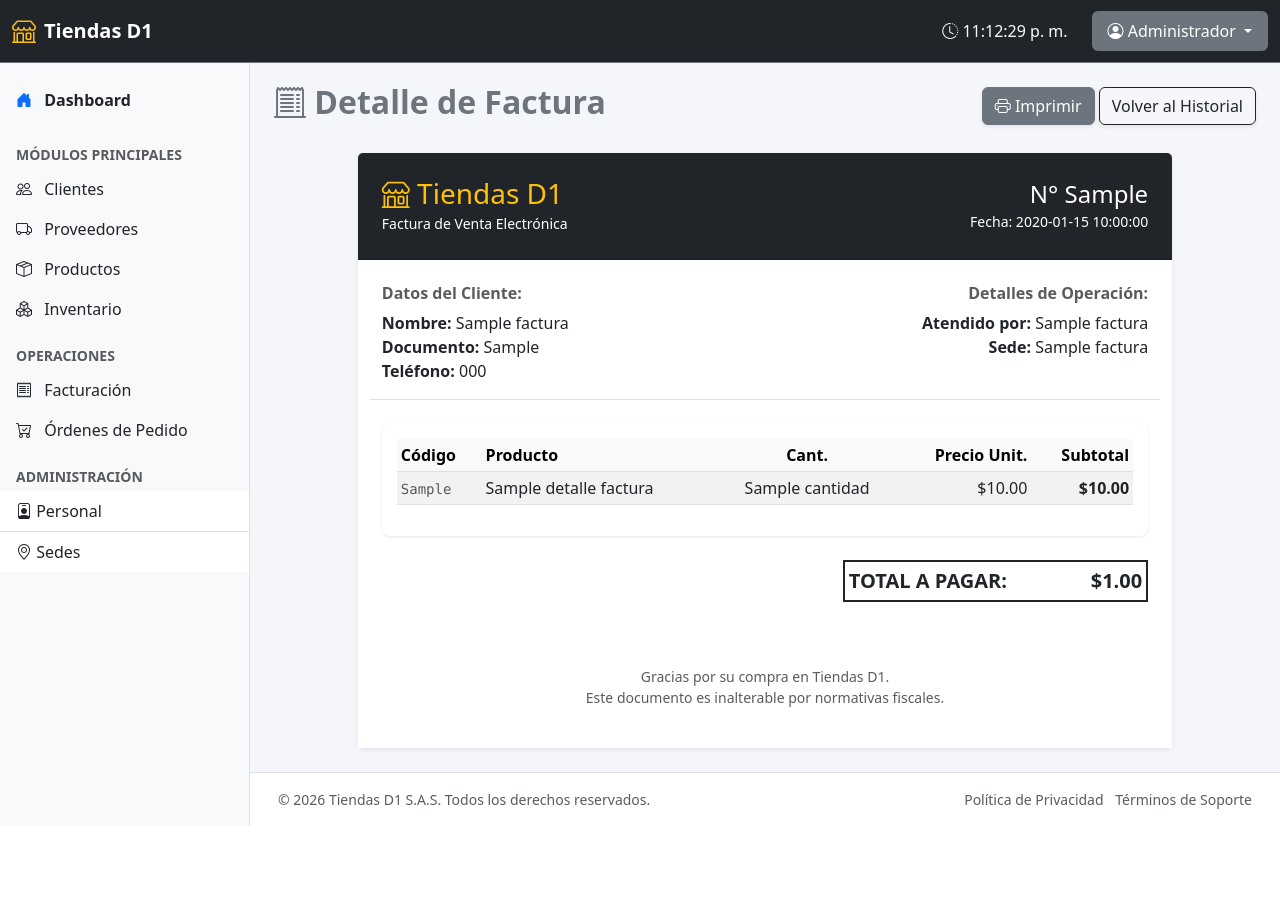
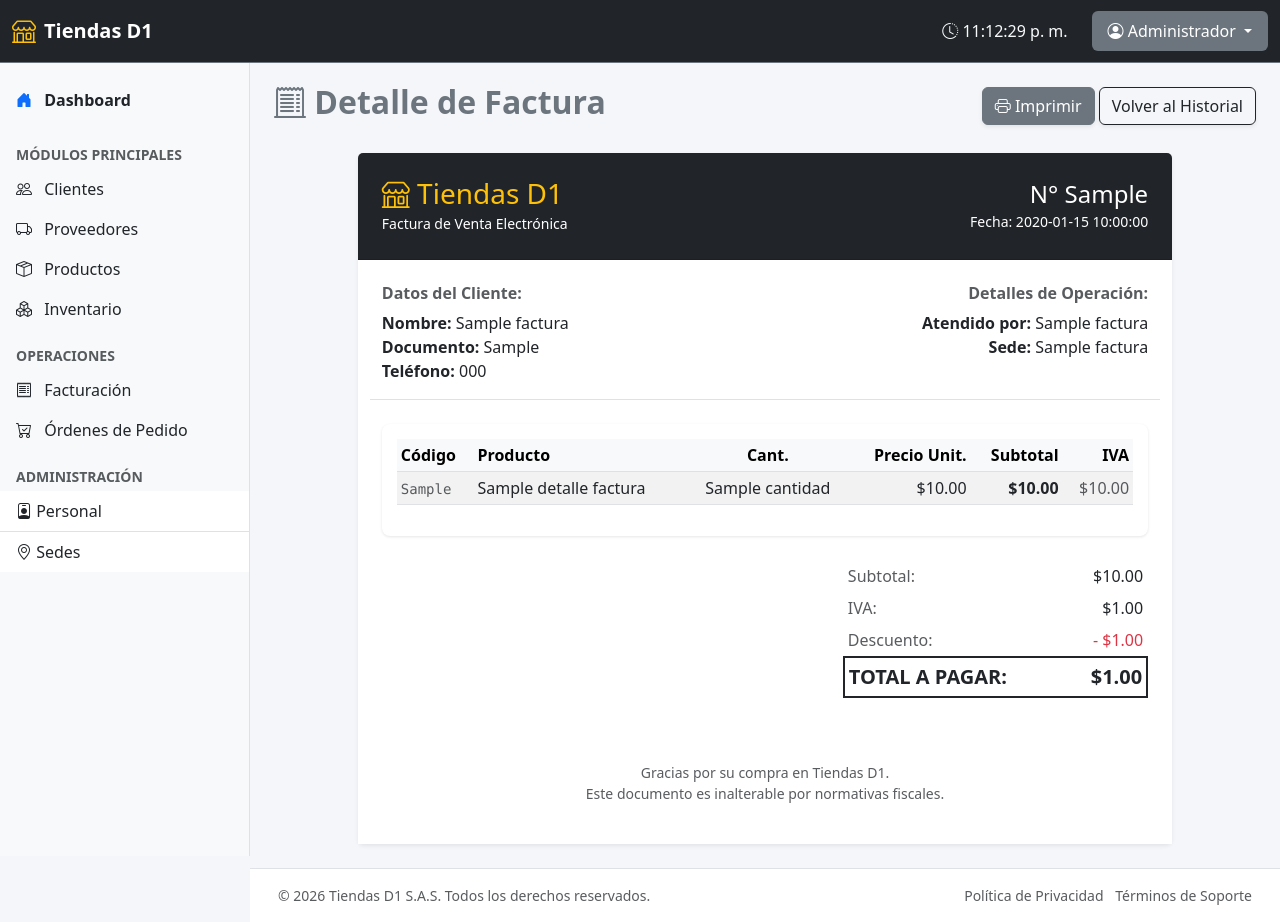
Before and after one commit to AndresF-395/Website-D1-Bases-de-Datos-2026-1, a Flask app: page /facturas/detalles/1 in a window 1280 px wide. Before the commit the page ends 826 px from the top, so only its background shows below. Run offline with Flask 3, Linux system fonts and the light colour scheme; a database or web service that is not in the repository returns one stand-in record (values such as "Sample title"); lists and menus that the app fills with data are empty; some libraries are stand-ins or nearby versions.

Commit message:
Se agrega informacion respecto a detalles en factura

```diff
--- a/templates/facturas/detalles.html
+++ b/templates/facturas/detalles.html
@@ -51,6 +51,7 @@
                                 <th class="text-center">Cant.</th>
                                 <th class="text-end">Precio Unit.</th>
                                 <th class="text-end">Subtotal</th>
+                                <th class="text-end">IVA</th>
                             </tr>
                         </thead>
                         <tbody>
@@ -63,6 +64,7 @@
                                 <td class="text-end">${{ "{:,.2f}".format(item.precio_unitario_aplicado) }}</td>
                                 <!-- Mejor usar subtotal_linea que ya viene de la BD en lugar de calcularlo en Jinja -->
                                 <td class="text-end fw-bold">${{ "{:,.2f}".format(item.subtotal_linea) }}</td>
+                                <td class="text-end text-muted">${{ "{:,.2f}".format(item.iva_aplicado) }}</td>
                             </tr>
                             {% endfor %}
                         </tbody>
@@ -72,6 +74,20 @@
                 <div class="row justify-content-end">
                     <div class="col-md-5">
                         <table class="table table-sm table-borderless">
+                            <tr>
+                                <td class="text-muted">Subtotal:</td>
+                                <td class="text-end">${{ "{:,.2f}".format(factura.subtotal) }}</td>
+                            </tr>
+                            <tr>
+                                <td class="text-muted">IVA:</td>
+                                <td class="text-end">${{ "{:,.2f}".format(factura.total_iva) }}</td>
+                            </tr>
+                            {% if factura.total_descuento and factura.total_descuento > 0 %}
+                            <tr>
+                                <td class="text-muted">Descuento:</td>
+                                <td class="text-end text-danger">- ${{ "{:,.2f}".format(factura.total_descuento) }}</td>
+                            </tr>
+                            {% endif %}
                             <tr class="fs-5 text-success border-top border-2 border-dark">
                                 <th>TOTAL A PAGAR:</th>
                                 <th class="text-end fw-bold">${{ "{:,.2f}".format(factura.total_factura) }}</th>
```
